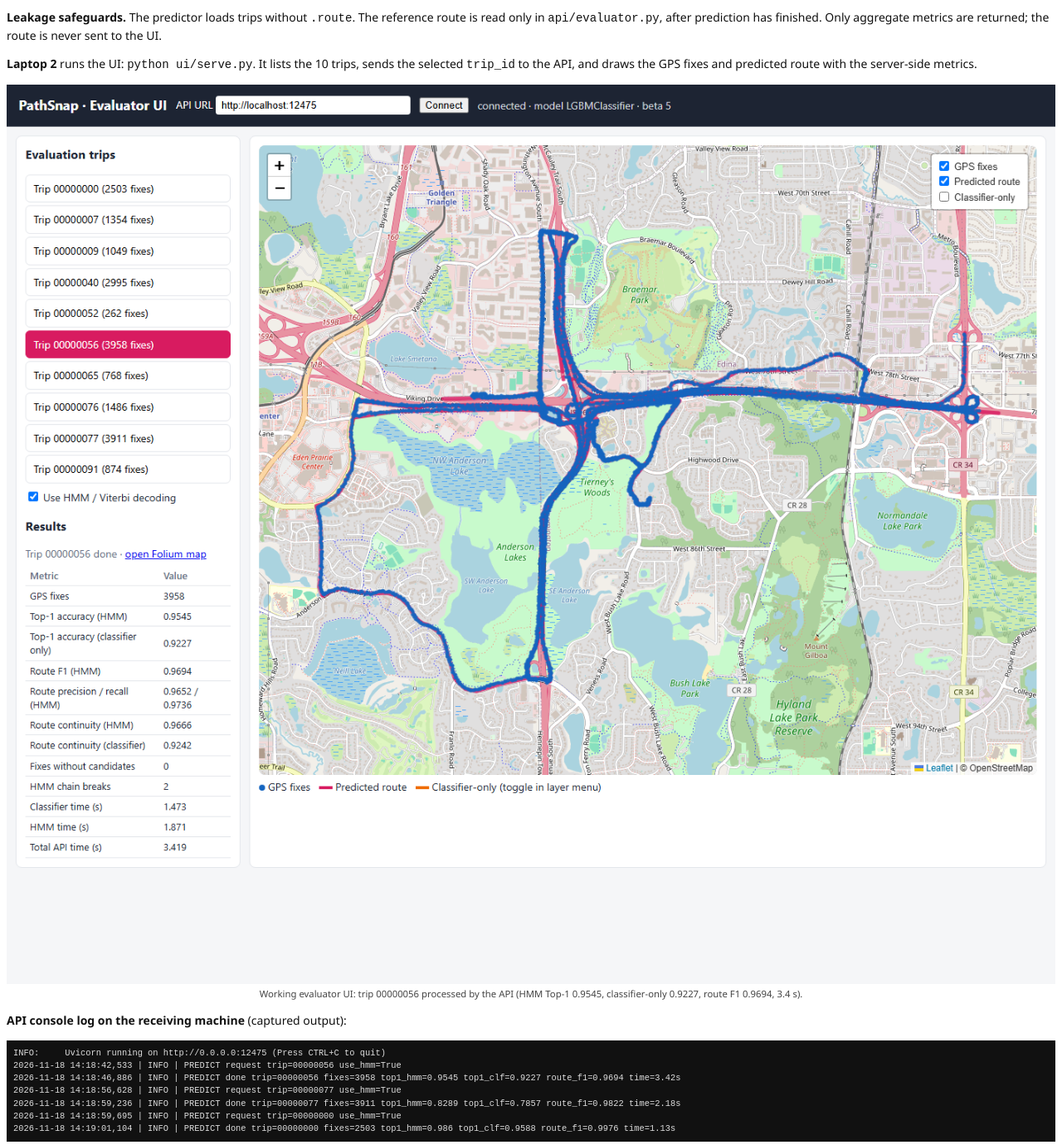
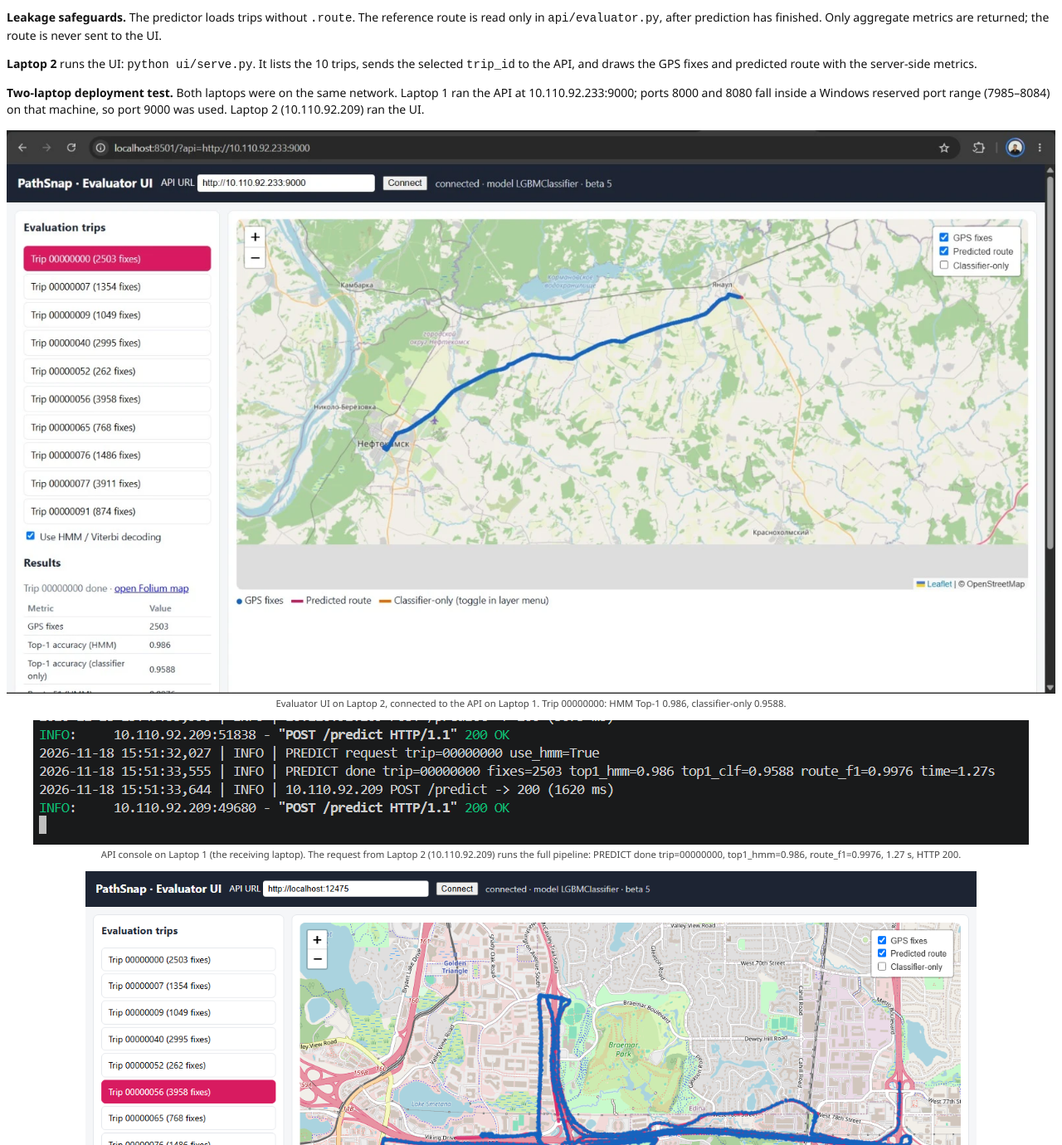
Before and after one commit to SunayHegde/ML-Hackathon, a plain HTML site: page report/report.html in a window 1280 px wide. Shown: the part 10620-12000 px from the top of the page at 83% size. Drawn offline with Linux system fonts and the light colour scheme.

Commit message:
Report: add real two-laptop deployment screenshots (UI on laptop 2, API log on laptop 1)
Co-Authored-By: Claude Opus 5.5 <noreply@anthropic.com>

```diff
--- a/report/report.html
+++ b/report/report.html
@@ -190,8 +190,11 @@ Viterbi recurrence: <code>δ<sub>t</sub>(j) = e<sub>t</sub>(j) + max<sub>i</sub>
 </ul>
 <p><b>Leakage safeguards.</b> The predictor loads trips without <code>.route</code>. The reference route is read only in <code>api/evaluator.py</code>, after prediction has finished. Only aggregate metrics are returned; the route is never sent to the UI.</p>
 <p><b>Laptop 2</b> runs the UI: <code>python ui/serve.py</code>. It lists the 10 trips, sends the selected <code>trip_id</code> to the API, and draws the GPS fixes and predicted route with the server-side metrics.</p>
-<img src="img/ui.png"><p class="cap">Working evaluator UI: trip 00000056 processed by the API (HMM Top-1 0.9545, classifier-only 0.9227, route F1 0.9694, 3.4 s).</p>
-<p><b>API console log on the receiving machine</b> (captured output):</p>
+<p><b>Two-laptop deployment test.</b> Both laptops were on the same network. Laptop 1 ran the API at 10.110.92.233:9000; ports 8000 and 8080 fall inside a Windows reserved port range (7985–8084) on that machine, so port 9000 was used. Laptop 2 (10.110.92.209) ran the UI.</p>
+<img src="img/ui_laptop2.webp"><p class="cap">Evaluator UI on Laptop 2, connected to the API on Laptop 1. Trip 00000000: HMM Top-1 0.986, classifier-only 0.9588.</p>
+<img src="img/api_laptop1.png"><p class="cap">API console on Laptop 1 (the receiving laptop). The request from Laptop 2 (10.110.92.209) runs the full pipeline: PREDICT done trip=00000000, top1_hmm=0.986, route_f1=0.9976, 1.27 s, HTTP 200.</p>
+<img src="img/ui.png" style="width:85%"><p class="cap">Additional run of the same UI: trip 00000056 (HMM Top-1 0.9545, classifier-only 0.9227, route F1 0.9694, 3.4 s).</p>
+<p><b>API console log from additional test requests</b> (captured output):</p>
 <pre>INFO:     Uvicorn running on http://0.0.0.0:12475 (Press CTRL+C to quit)
 2026-11-18 14:18:42,533 | INFO | PREDICT request trip=00000056 use_hmm=True
 2026-11-18 14:18:46,886 | INFO | PREDICT done trip=00000056 fixes=3958 top1_hmm=0.9545 top1_clf=0.9227 route_f1=0.9694 time=3.42s
```
Also changed, not shown: report/img/api_laptop1.png (added), report/img/ui_laptop2.webp (added), 1 other file.
